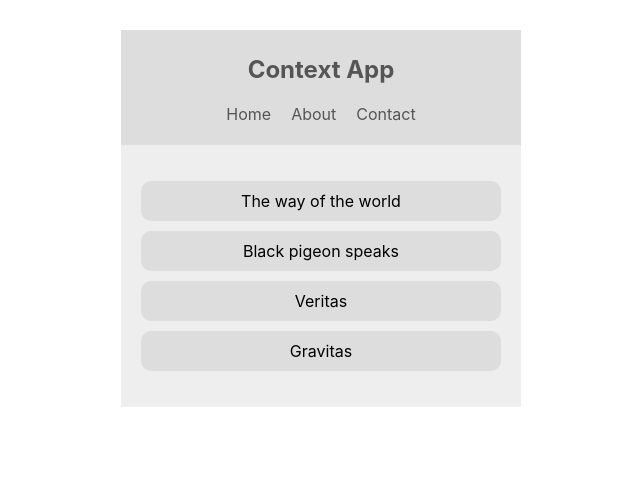
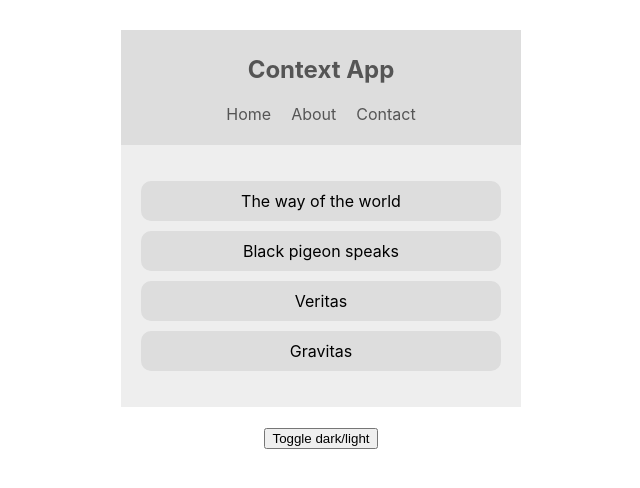
Before and after one commit to Jitgitbit/react-context-hooks-exercise-one, a React (Create React App) app: page / in a window 1280 px wide. Shown: the top 488 px of the page, without its empty margins (319-959 px from the left). Built offline with nearby package versions, Linux system fonts and the light colour scheme.

Commit message:
Theme Toggler added !!!

```diff
--- a/src/App.js
+++ b/src/App.js
@@ -2,6 +2,7 @@
 import NavBar from './components/NavBar';
 import BookList from './components/BookList';
 import ThemeContextProvider from './contexts/ThemeContext';
+import ThemeToggle from './components/ThemeToggle';
 
 function App() {
   return (
@@ -9,6 +10,7 @@
       <ThemeContextProvider>
         <NavBar/>
         <BookList/>
+        <ThemeToggle/>
       </ThemeContextProvider>
     </div>
   );
--- /dev/null
+++ b/src/components/ThemeToggle.jsx
@@ -0,0 +1,12 @@
+import React, { Component } from 'react';
+import {ThemeContext} from '../contexts/ThemeContext'
+
+export default class ThemeToggle extends Component {
+  static contextType = ThemeContext;
+  render() {
+    const {toggleTheme} = this.context;
+    return (
+      <button onClick={toggleTheme}>Toggle dark/light</button>
+    )
+  }
+}
--- a/src/contexts/ThemeContext.js
+++ b/src/contexts/ThemeContext.js
@@ -9,9 +9,12 @@
     light: {textColor:'#555', ui:'#ddd', bg:'#eee'},
     dark: {textColor:'#ddd', ui:'#333', bg:'#555'}
   }
+  toggleTheme = () => {
+    this.setState({ isLightTheme: !this.state.isLightTheme })
+  }
   render() {
     return(
-      <ThemeContext.Provider value={{...this.state}}>
+      <ThemeContext.Provider value={{...this.state, toggleTheme: this.toggleTheme}}>
         {this.props.children}
       </ThemeContext.Provider>
     );
```
